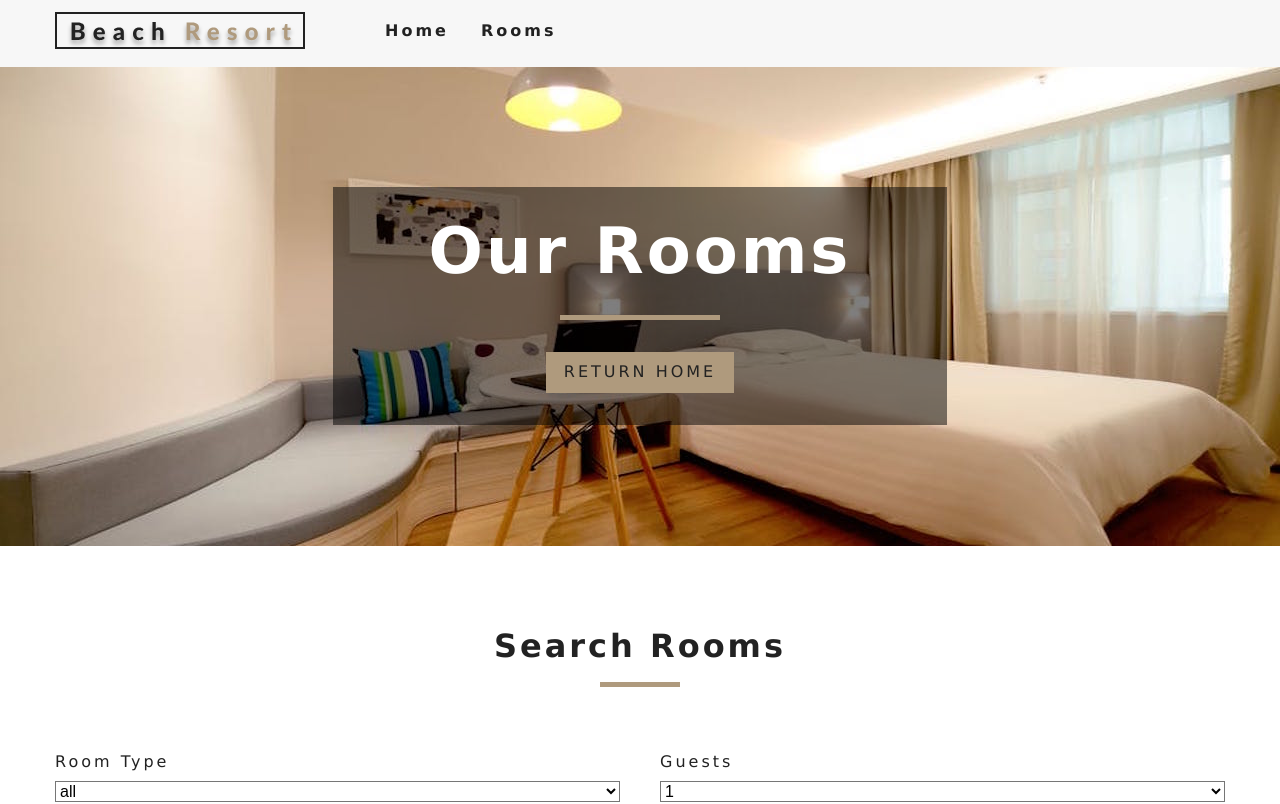
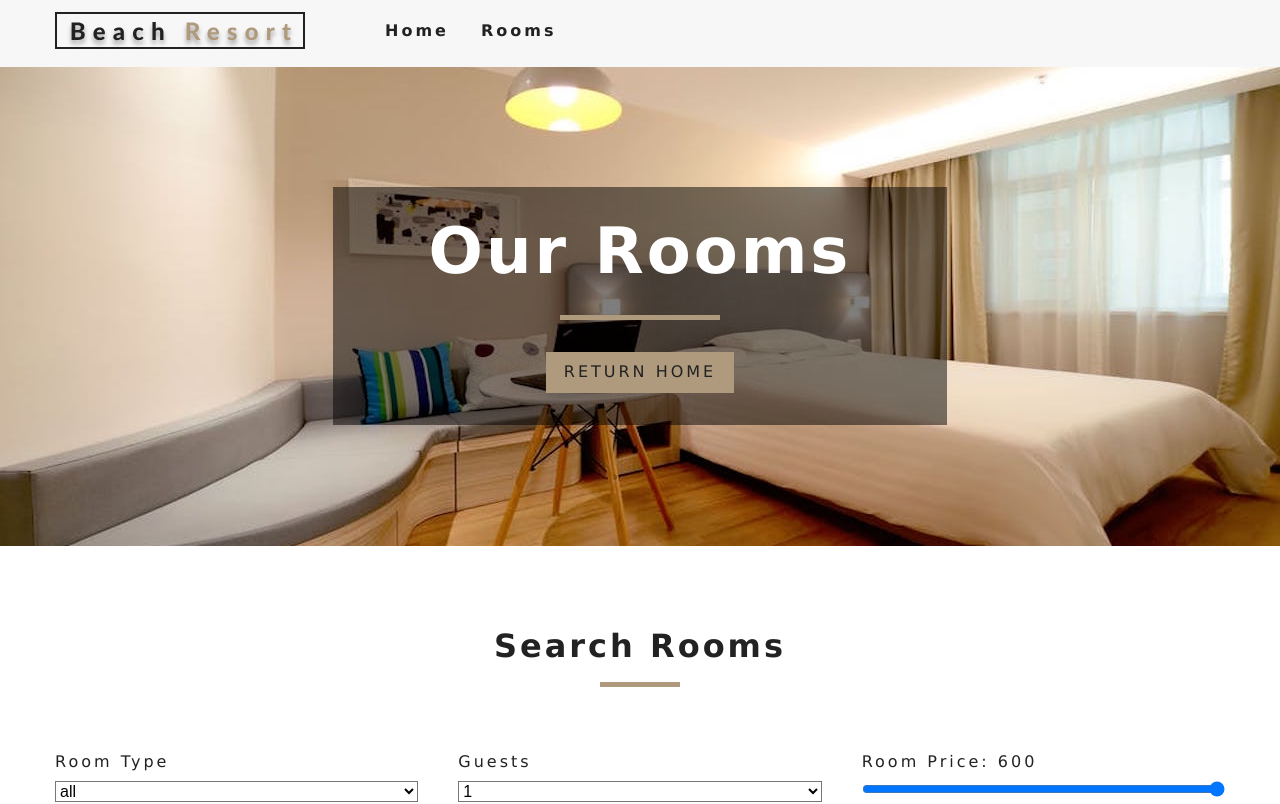
Before and after one commit to mdmostafa15/resort, a React (Create React App) app: page /resort/rooms in a window 1280 px wide. Shown: the top 804 px of the page. Built offline with nearby package versions, Linux system fonts and the light colour scheme.

Commit message:
added Price Range filter

```diff
--- a/src/components/RoomFilter.js
+++ b/src/components/RoomFilter.js
@@ -72,6 +72,22 @@ function RoomFilter({ rooms }) {
           </select>
         </div>
         {/** end guests type search */}
+
+        {/** price filter search */}
+        <div className="form-group">
+          <label htmlFor="price">room price: {price}</label>
+          <input
+            type="range"
+            className="form-control"
+            id="price"
+            name="price"
+            min={minPrice}
+            max={maxPrice}
+            value={price}
+            onChange={handleChange}
+          />
+        </div>
+        {/** end price filter search */}
       </div>
     </section>
   );
--- a/src/context.js
+++ b/src/context.js
@@ -37,7 +37,7 @@ class RoomProvider extends Component {
       sortedRooms: rooms,
       loading: false,
       // filter value initialize
-      pirce: maxPrice,
+      price: maxPrice,
       maxPrice,
       maxSize,
     });
@@ -79,7 +79,7 @@ class RoomProvider extends Component {
       rooms,
       type,
       capacity,
-      pirce,
+      price,
       minSize,
       maxSize,
       breakfast,
@@ -90,6 +90,7 @@ class RoomProvider extends Component {
     let tempRoom = [...rooms];
     // value transform
     capacity = parseInt(capacity);
+    price = parseInt(price);
 
     // filter by type
     if (type !== "all") {
@@ -97,9 +98,14 @@ class RoomProvider extends Component {
     }
 
     // filter by capacity
-    if (capacity !== "all") {
+    if (capacity !== 1) {
       tempRoom = tempRoom.filter((item) => item.capacity >= capacity);
     }
+
+    // filter by price
+    tempRoom = tempRoom.filter((item) => item.price <= price);
+
+    // update state
     this.setState({
       sortedRooms: tempRoom,
     });
```
